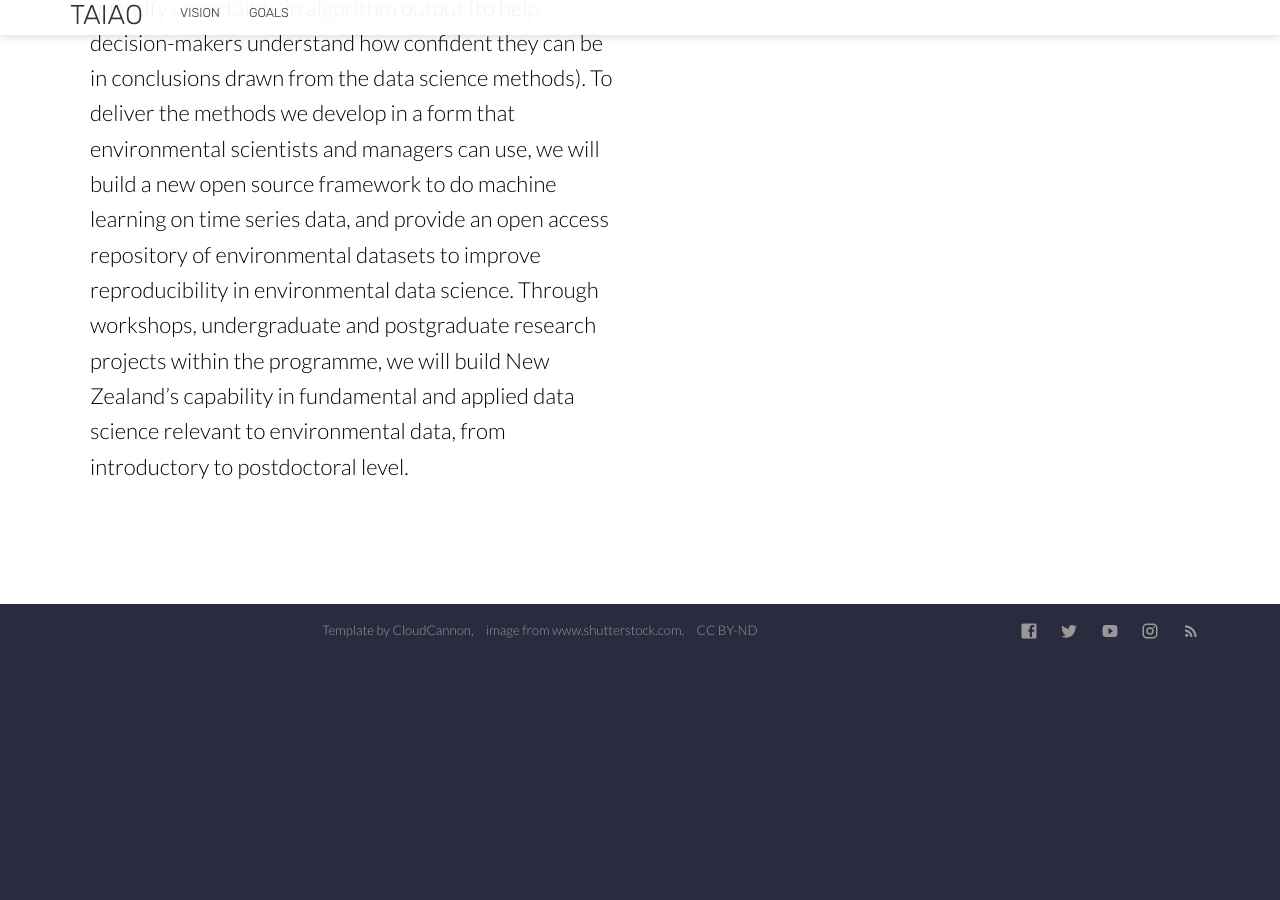
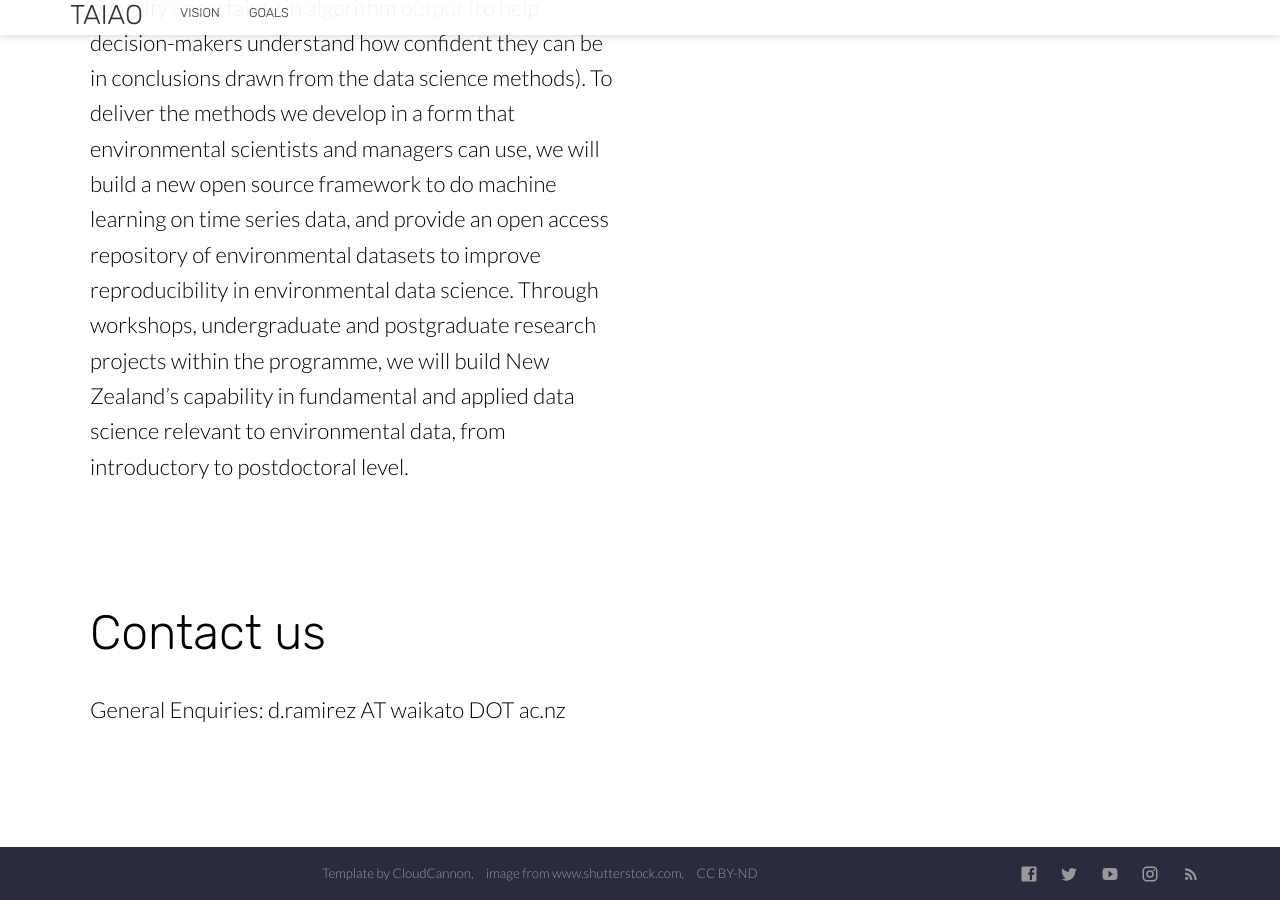
Before and after one commit to taiao/taiao, a Jekyll site: the page built from index.html, in a window 1280 px wide and 900 px high, scrolled down 3973 px. Built offline with Jekyll 4.4.1, drawn with Linux system fonts in a browser that asks for light colours; nearby versions of some CDN libraries; before the commit the page ends 4630 px from its top, so only the background shows below that.

Commit message:
Update index.html

```diff
--- a/index.html
+++ b/index.html
@@ -22,7 +22,7 @@ bottom_image: /uploads/uow-campus.jpg
 	<section class="info" id="learn-more">
 		<div class="container flex">
 			<div class="text">
-				<h2 class="editable">
+				<h2 class="editable" id="Taiao">
 						TAIAO
 				</h2>
 				<p class="editable">
@@ -74,6 +74,18 @@ bottom_image: /uploads/uow-campus.jpg
 		</div>
 	</section>
 
+		<section class="info">
+		<div class="container flex">
+			<div class="text">
+				<h2 class="editable" id="Contact">
+						Contact us
+				</h2>
+				<p class="editable">
+						General Enquiries: d.ramirez AT waikato DOT ac.nz	</p>
+			</div>
+		</div>
+	</section>
+
 
 	<section>
 			<div class="text-container">
```
